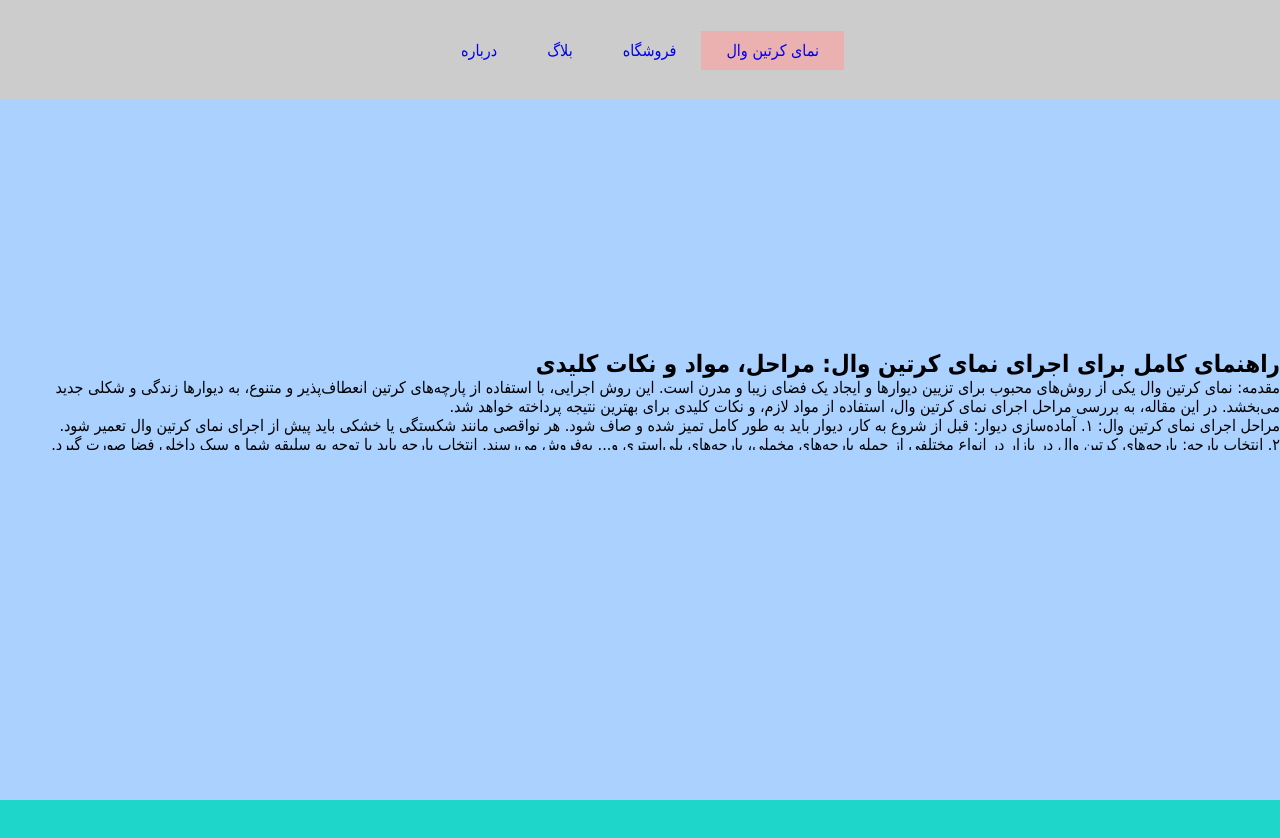
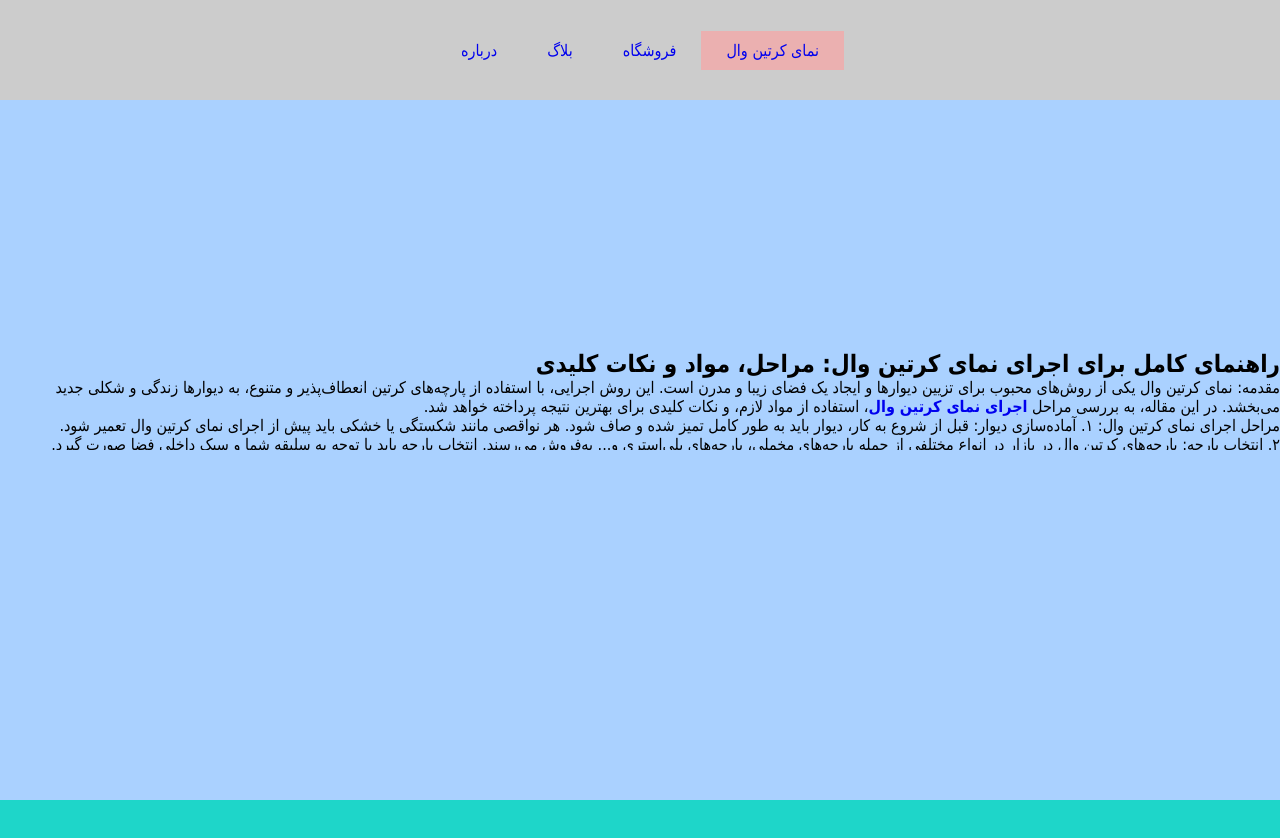
Before and after one commit to prshost/behsaznama, a plain HTML site: page index.html in a window 1280 px wide. Shown: the top 838 px of the page. Drawn offline with Linux system fonts and the light colour scheme.

Commit message:
Update index.html

```diff
--- a/index.html
+++ b/index.html
@@ -25,7 +25,7 @@
     <section id="home">
         <div class="content">
         <h2>راهنمای کامل برای اجرای نمای کرتین وال: مراحل، مواد و نکات کلیدی</h2>
-            <p>مقدمه: نمای کرتین وال یکی از روش&zwnj;های محبوب برای تزیین دیوارها و ایجاد یک فضای زیبا و مدرن است. این روش اجرایی، با استفاده از پارچه&zwnj;های کرتین انعطاف&zwnj;پذیر و متنوع، به دیوارها زندگی و شکلی جدید می&zwnj;بخشد. در این مقاله، به بررسی مراحل اجرای نمای کرتین وال، استفاده از مواد لازم، و نکات کلیدی برای بهترین نتیجه پرداخته خواهد شد.</p>
+            <p>مقدمه: نمای کرتین وال یکی از روش&zwnj;های محبوب برای تزیین دیوارها و ایجاد یک فضای زیبا و مدرن است. این روش اجرایی، با استفاده از پارچه&zwnj;های کرتین انعطاف&zwnj;پذیر و متنوع، به دیوارها زندگی و شکلی جدید می&zwnj;بخشد. در این مقاله، به بررسی مراحل <a href="https://behsaznama.ir/%d8%a7%d8%ac%d8%b1%d8%a7%db%8c-%d9%86%d9%85%d8%a7%db%8c-%da%a9%d8%b1%d8%aa%db%8c%d9%86-%d9%88%d8%a7%d9%84/" target="_blank"><strong>اجرای نمای کرتین وال</strong></a>، استفاده از مواد لازم، و نکات کلیدی برای بهترین نتیجه پرداخته خواهد شد.</p>
 
 <p>مراحل اجرای نمای کرتین وال: ۱. آماده&zwnj;سازی دیوار: قبل از شروع به کار، دیوار باید به طور کامل تمیز شده و صاف شود. هر نواقصی مانند شکستگی یا خشکی باید پیش از اجرای نمای کرتین وال تعمیر شود.</p>
 
@@ -41,7 +41,7 @@
 
 <p>۳. استفاده از مواد باکیفیت: استفاده از چسب&zwnj;ها و مواد پایان&zwnj;دهی با کیفیت، به ماندگاری و استحکام نمای کرتین وال کمک می&zwnj;کند.</p>
 
-            <p>نتیجه: اجرای نمای کرتین وال نیازمند دقت، حوصله و استفاده از مواد باکیفیت است. با رعایت مراحل اجرا و رعایت نکات کلیدی، می&zwnj;توانید یک نمای کرتین وال زیبا و مدرن را در فضای خود به وجود آورید که به دیکور داخلی آن جلوه&zwnj;ی خاصی بخشد.</p>
+<p>نتیجه: اجرای نمای کرتین وال نیازمند دقت، حوصله و استفاده از مواد باکیفیت است. با رعایت مراحل اجرا و رعایت نکات کلیدی، می&zwnj;توانید یک <a href="https://behsaznama.ir/%d8%a7%d8%ac%d8%b1%d8%a7%db%8c-%d9%86%d9%85%d8%a7%db%8c-%da%a9%d8%b1%d8%aa%db%8c%d9%86-%d9%88%d8%a7%d9%84/" target="_blank"><strong>نمای کرتین وال</strong></a> زیبا و مدرن را در فضای خود به وجود آورید که به دیکور داخلی آن جلوه&zwnj;ی خاصی بخشد.</p>
 
         </div>
     </section>
```
Lines whose indentation alone changed are shown as unchanged.
